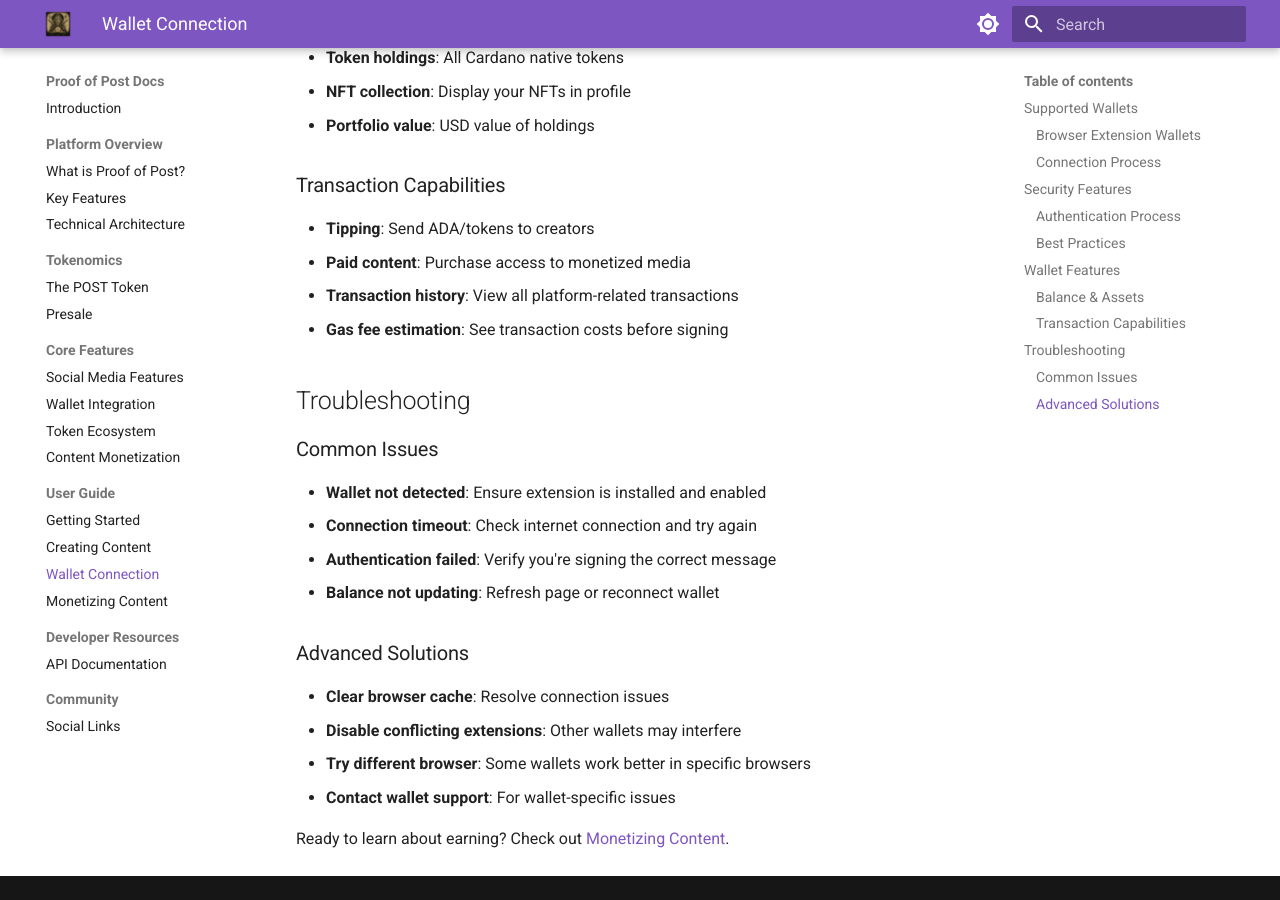
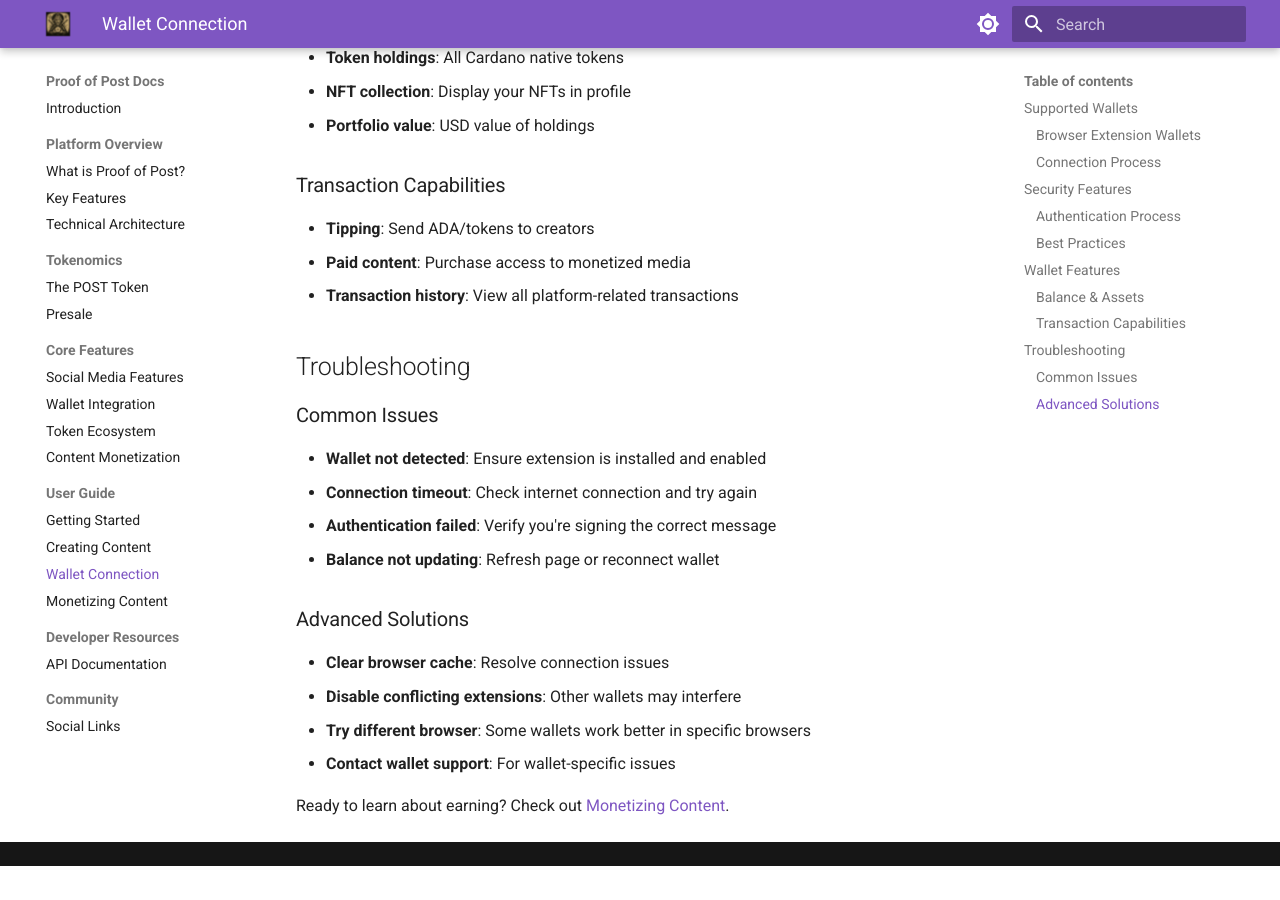
Before and after one commit to CardanoTokenIO/ProoOfPost, an MkDocs documentation site: the page built from docs/user-guide/wallet-connection.md, in a window 1280 px wide and 900 px high, scrolled down 1325 px. Built offline with MkDocs 1.6.1 and Material for MkDocs 9.7.7, drawn with Linux system fonts in a browser that asks for light colours; after the commit the page ends 2191 px from its top, so only the background shows below that.

Commit message:
Remove gas fee estimation reference from wallet connection
- Remove 'Gas fee estimation: See transaction costs before signing'
- Clean up wallet features to focus on actual capabilities
- Remove Ethereum-style gas fee terminology for Cardano platform

```diff
--- a/docs/user-guide/wallet-connection.md
+++ b/docs/user-guide/wallet-connection.md
@@ -43,7 +43,6 @@ Complete guide to connecting and managing your Cardano wallet on Proof of Post,
 - **Tipping**: Send ADA/tokens to creators
 - **Paid content**: Purchase access to monetized media
 - **Transaction history**: View all platform-related transactions
-- **Gas fee estimation**: See transaction costs before signing
 
 ## Troubleshooting
 
```
Also changed, not shown: user-guide/wallet-connection.md (+0 -1 lines), site/features/social-media/index.html, site/index.html, site/platform/key-features/index.html, site/platform/what-is-proof-of-post/index.html, site/search/search_index.json, 2 other files.
